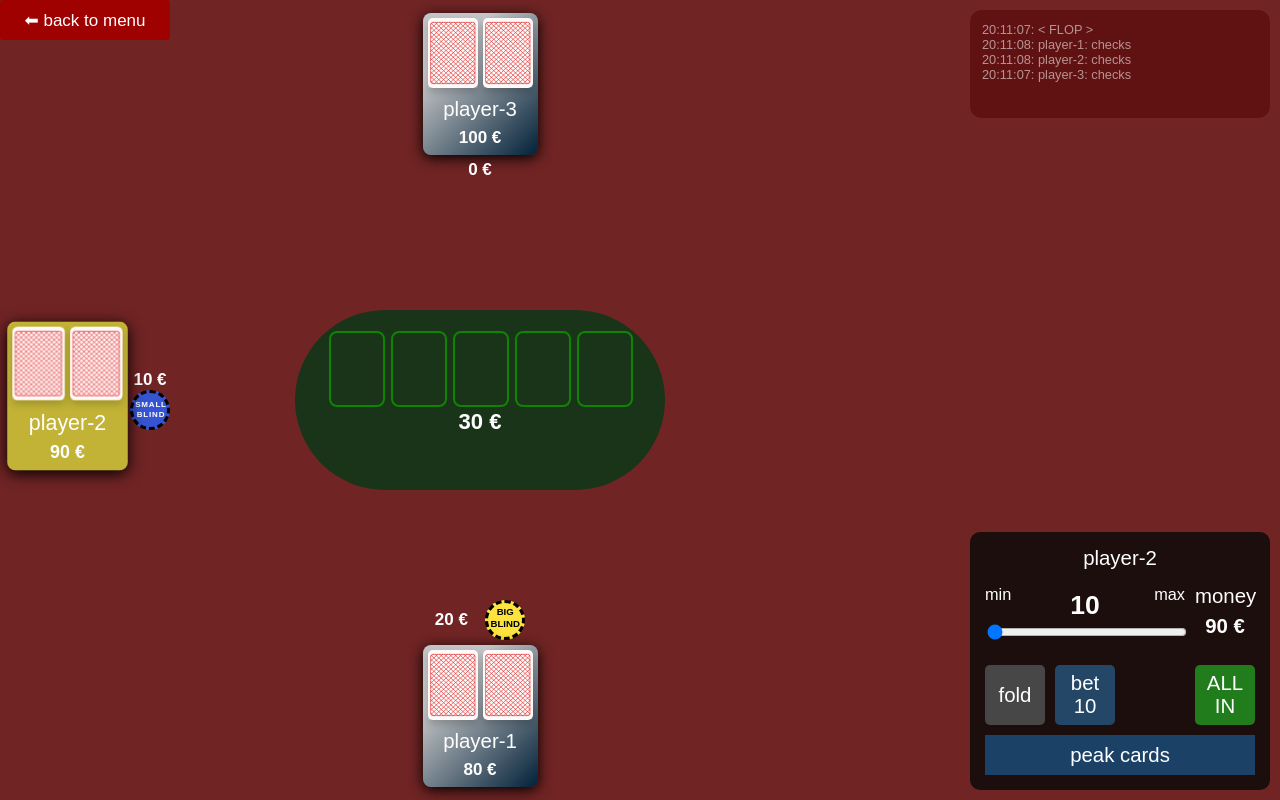
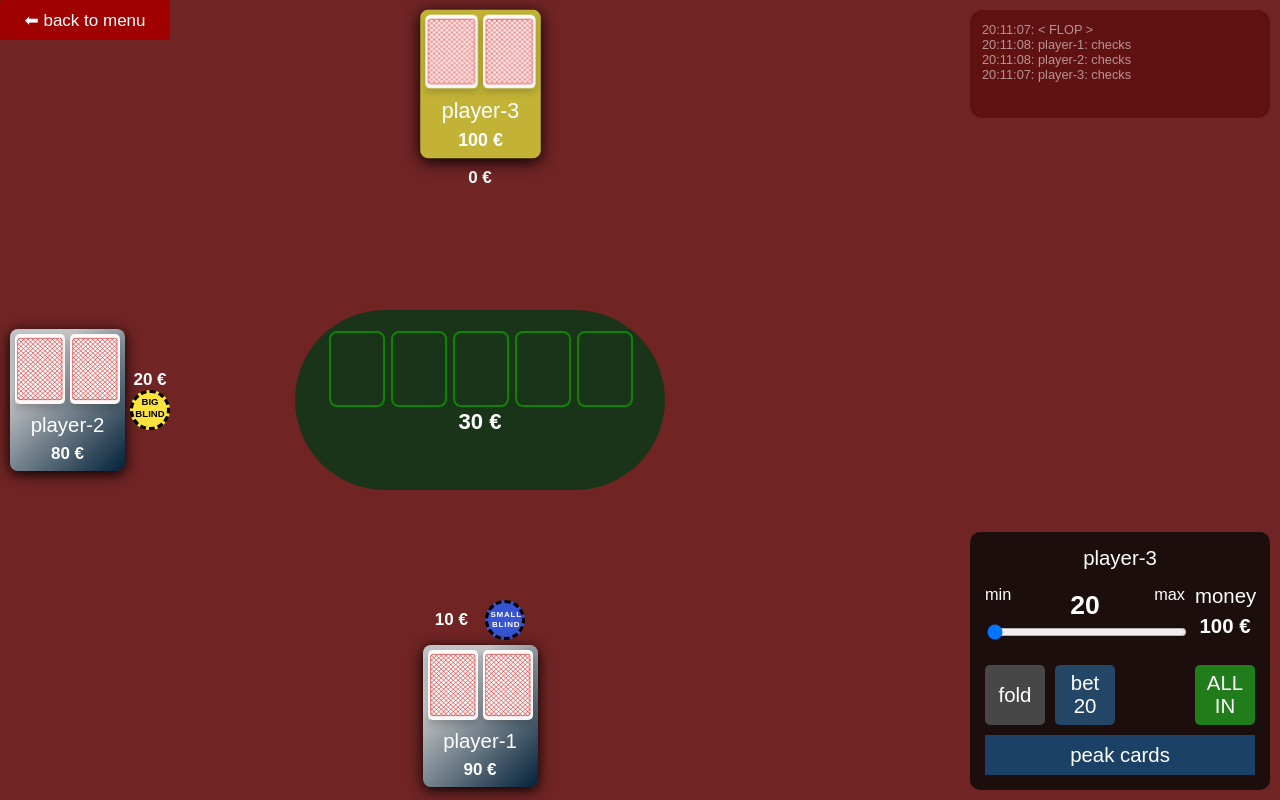
Before and after one commit to babakjalilian/poker, a React (Vite) app: page / in a window 1280 px wide. Both pictures are taken after a click on the element "play!". Built offline with nearby package versions, Linux system fonts and the light colour scheme.

Commit message:
code refactoring ==> and fix bug in finding winner combination when all the players go all in in preflop round because of setTimeOut

```diff
--- a/src/Store.ts
+++ b/src/Store.ts
@@ -13,9 +13,7 @@ class Store {
     players: Players;
     minimumBet = 10;
     initialDeposit = 100;
-    maxSumOfIndividualBets = 0; // maxmimum amount of bets of one person in this round
     sumOfBets = 0; // the sum to split between winners of the round
-    isEveryoneAllInOrFold = true;
     deck: Partial<Deck> = {}; // array of cards to pick from
     cardsOnTheDesk: Card[] = [];
     winners: Player[];
@@ -51,13 +49,11 @@ class Store {
     startInitialGame() {
         console.log("game started");
         this.players = new Players(this.amountOfHumanPlayers, this.initialDeposit);
-        this.isEveryoneAllInOrFold = false;
         this.deck = new Deck();
         this.cardsOnTheDesk = [];
         this.isGameActive = true;
         this.winners = [];
         this.gameInfo = [];
-        this.maxSumOfIndividualBets = 0;
         this.sumOfBets = 0;
 
         this.startRound_BlindCall()
@@ -76,28 +72,19 @@ class Store {
             player.bestCombinationCards = [];
             player.winAmount = 0;
             player.sumOfPersonalBetsInThisRound = 0;
-            player.betToPayToContinue = 0;
             player.hasReacted = false;
             player.isAllIn = false;
             player.hasFolded = false;
-            player.canCheck = false;
-            player.canSupportBet = false;
-            player.canRaise = false;
         });
 
         const playersWhoCanContinuePlaying = playerList.filter(player => player.moneyLeft >= this.blinds.bigBlind);
-
         this.players.playerList = playersWhoCanContinuePlaying;
-        this.isEveryoneAllInOrFold = false;
-
         this.deck = new Deck();
         this.cardsOnTheDesk = [];
-
         this.isGameActive = true;
         this.winners = [];
+        this.players.winners = [];
         this.gameInfo = [];
-
-        this.maxSumOfIndividualBets = 0;
         this.sumOfBets = 0;
 
         this.players.passBlinds();
@@ -108,8 +95,8 @@ class Store {
         /* big and small blinds */
         const { smallBlind, bigBlind } = this.blinds;
         const { smallBlindPlayer, bigBlindPlayer } = this.players;
+        smallBlindPlayer.placeBet(smallBlind, this, BET_ACTION.SMALL_BLIND);
         bigBlindPlayer.placeBet(bigBlind, this, BET_ACTION.BIG_BLIND);
-        smallBlindPlayer.placeBet(smallBlind, this, BET_ACTION.SMALL_BLIND);
 
         /* give cards to players */
         const playerList = this.players.playerList;
@@ -121,17 +108,18 @@ class Store {
         }
 
         /* players decide whether to continue playing with these cards or fold (starting from the small blind player) */
-        this.players.updatePlayerAbilities(this);
-        this.players.activePlayer = this.players.smallBlindPlayer;
+        // this.players.updatePlayerAbilities(this);
+        // if (this.players.playersStillInThisRound.length === 1) {
+        //     return this.endGame();
+        // }
+        this.players.activePlayer = this.players.bigBlindPlayer;
+        this.players.activePlayer = this.players.getNextActivePlayer();
     }
 
     startNextRound(): any {
         /* cleanup before the round */
-        if (!this.isEveryoneAllInOrFold) {
+        if (this.players.playersStillInThisRound.filter(player => !player.isAllIn).length > 1) {
             this.players.playersStillInThisRound.forEach(player => {
-                player.canCheck = true;
-                player.canSupportBet = true;
-                player.canRaise = true;
                 player.hasReacted = false;
             });
         }
@@ -142,10 +130,8 @@ class Store {
             case POKER_ROUNDS.BLIND_CALL: {
                 this.activeRound = POKER_ROUNDS.FLOP;
                 for (let i = 0; i <= 2; i++) {
-                    setTimeout(() => {
-                        const randomCard = this.deck.pickRandomCard();
-                        this.cardsOnTheDesk.push(randomCard);
-                    }, i * 500);
+                    const randomCard = this.deck.pickRandomCard();
+                    this.cardsOnTheDesk.push(randomCard);
                 }
                 break;
             }
@@ -162,7 +148,6 @@ class Store {
                 break;
             }
             case POKER_ROUNDS.RIVER: {
-                this.isGameActive = false;
                 this.endGame();
                 break;
             }
@@ -177,11 +162,84 @@ class Store {
                 return this.startNextRound();
             }
 
-            this.players.updatePlayerAbilities(this);
-            const nextActivePlayer = this.players.getNextActivePlayer();
+            // this.players.updatePlayerAbilities(this);
+            // if (this.players.playersStillInThisRound.length === 1) {
+            //     return this.endGame();
+            // }
+            let nextActivePlayer = this.players.smallBlindPlayer;
+            if (this.players.playerList.length === 2) {
+                nextActivePlayer = this.players.bigBlindPlayer;
+            }
             this.players.activePlayer = nextActivePlayer;
+            if (nextActivePlayer.isAllIn || nextActivePlayer.hasFolded) {
+                nextActivePlayer = this.players.getNextActivePlayer();
+                this.players.activePlayer = nextActivePlayer;
+            }
+        }
+    }
+
+    passMove() {
+        const isEveryoneAllInOrFold = this.players.playerList.every(player => player.isAllIn || player.hasFolded);
+        if (isEveryoneAllInOrFold) {
+            this.players.showAllCards();
+            return this.startNextRound();
         }
 
+        if (this.players.playersStillInThisRound.length === 1) {
+            return this.endGame();
+        }
+
+        const areThereAnyPlayersToReact = this.players.playersLeftToReact.length > 0;
+        if (!areThereAnyPlayersToReact) {
+            this.startNextRound();
+            return;
+        }
+
+        this.players.activePlayer = this.players.getNextActivePlayer();
+    }
+
+    endGame() {
+        this.isGameActive = false;
+        this.showGameResults();
+        setTimeout(() => {
+            this.unfadeAllCards();
+            this.payWinners();
+
+            if (this.mustGameBeRestarted) {
+                this.gameInfo.push(`Game over. Game will restart automatically.`);
+                this.cardsOnTheDesk = [];
+                return setTimeout(() => {
+                    return this.startInitialGame();
+                }, 3000);
+            }
+            return this.continueGame();
+        }, 5000)
+    }
+
+    showGameResults() {
+        this.players.showAllCards();
+        this.fadeAllCards();
+        this.winners = this.players.getWinnersOfRound(this.cardsOnTheDesk);
+        this.logWinners();
+
+        for (const winner of this.winners) {
+            winner.bestCombinationCards.forEach(card => card.isFaded = false);
+        }
+    }
+
+    payWinners() {
+        this.winners.forEach(winner => {
+            winner.moneyLeft += winner.winAmount;
+            winner.winAmount = 0;
+        });
+    }
+
+    logWinners() {
+        this.winners.forEach(winner => {
+            const { name, winAmount, bestCombinationName } = winner;
+            const message = `${name} wins ${winAmount}€ [${COMBINATION_NAMES_HUMAN[bestCombinationName]}]`;
+            this.gameInfo.push(message);
+        });
     }
 
     setCurrentPage(pageToShow: PageName) {
@@ -200,48 +258,6 @@ class Store {
         this.amountOfHumanPlayers = amountOfPlayers;
     }
 
-    endGame() {
-        this.showGameResults();
-        setTimeout(() => {
-            this.unfadeAllCards();
-            this.payWinners();
-
-            if (this.mustGameBeRestarted) {
-                this.gameInfo.push(`Game over. Automatic restart incoming.`);
-                this.cardsOnTheDesk = [];
-                return setTimeout(() => {
-                    return this.startInitialGame();
-                }, 3000);
-            }
-
-            return this.continueGame();
-
-        }, 5000)
-
-    }
-
-    showGameResults() {
-        this.players.showAllCards();
-        this.players.getWinnersOfRound(this);
-
-        this.winners = this.winners.filter(player => player.winAmount);
-        this.logWinners();
-        const { winners } = this;
-
-        for (const winner of winners) {
-            this.fadeAllCards();
-            winner.bestCombinationCards.forEach(card => card.isFaded = false);
-            break;
-        }
-    }
-
-    payWinners() {
-        this.winners.forEach(winner => {
-            winner.moneyLeft += winner.winAmount;
-            winner.winAmount = 0;
-        });
-    }
-
     fadeAllCards() {
         this.allCards.forEach(card => card.fade());
     }
@@ -249,14 +265,6 @@ class Store {
     unfadeAllCards() {
         this.allCards.forEach(card => card.unfade());
     }
-
-    logWinners() {
-        this.winners.forEach(winner => {
-            const { name, winAmount, bestCombinationName } = winner;
-            const message = `${name} wins ${winAmount}€ [${COMBINATION_NAMES_HUMAN[bestCombinationName]}]`;
-            this.gameInfo.push(message);
-        });
-    }
 }
 
 export default Store;
--- a/src/components/game/bet-controls/BetControls.tsx
+++ b/src/components/game/bet-controls/BetControls.tsx
@@ -18,7 +18,7 @@ const BetControls: React.FC = observer(() => {
         setMinBetValue(minimumBetAmount);
         setBetValue(minimumBetAmount);
         setSBetValue(String(minimumBetAmount));
-    }, [store.players.activePlayer]);
+    }, [store.players.activePlayer, store.activeRound]);
 
     const updateBetValue = useCallback((e: ChangeEvent<HTMLInputElement>) => {
         const target = e.target;
--- a/src/modules/Player.ts
+++ b/src/modules/Player.ts
@@ -3,6 +3,7 @@ import { BET_ACTION, COMBINATIONS } from "../Consts";
 import Store from "../Store";
 import { PlayerType } from "../types";
 import { Card } from "./Card";
+import { Players } from './Players';
 
 export class Player implements PlayerType {
     id = 0;
@@ -10,42 +11,52 @@ export class Player implements PlayerType {
     cards: Card[] = [];
     bestCombinationName = COMBINATIONS.HIGH_CARD;
     bestCombinationCards = [];
-    betToPayToContinue = 0; // money left to bet to continue playing
     sumOfPersonalBetsInThisRound = 0; // sum of money the player has bet in this round
     winAmount = 0;
     moneyLeft = 0;
     hasReacted = false;
     isAllIn = false;
     hasFolded = false;
+
     /* player controls enable state */
-    canCheck = false;
-    canSupportBet = false;
-    canRaise = false;
+    get canCheck(): boolean {
+        return this.sumOfPersonalBetsInThisRound === this.players.maxSumOfIndividualBets;
+    }
 
-    constructor(name: string, id: number, moneyLeft: number) {
+    get canSupportBet(): boolean {
+        return (this.sumOfPersonalBetsInThisRound + this.moneyLeft) >= this.players.maxSumOfIndividualBets;
+    }
+
+    get canRaise(): boolean {
+        return (this.sumOfPersonalBetsInThisRound + this.moneyLeft) > this.players.maxSumOfIndividualBets;
+    }
+
+    // money left to bet to continue playing
+    get betToPayToContinue(): number {
+        return this.players.maxSumOfIndividualBets - this.sumOfPersonalBetsInThisRound;
+    }
+
+    constructor(name: string, id: number, moneyLeft: number, private players: Players) {
         this.id = id;
         this.name = name;
         this.moneyLeft = moneyLeft;
-        this.betToPayToContinue = 0;
         this.sumOfPersonalBetsInThisRound = 0;
         this.hasReacted = false;
         this.isAllIn = false;
         this.hasFolded = false;
-        this.canCheck = false;
-        this.canSupportBet = false;
-        this.canRaise = false;
 
         makeAutoObservable(this);
     }
 
     fold(store: Store) {
         this.hasFolded = true;
-        store.players.passMove(store);
+        this.hasReacted = true;
+        store.passMove();
     }
 
     check(store: Store) {
         this.hasReacted = true;
-        store.players.passMove(store);
+        store.passMove();
     }
 
     supportBet(store: Store) {
@@ -55,21 +66,14 @@ export class Player implements PlayerType {
     }
 
     raiseBet(store: Store, bet: number) {
-        store.players.playersLeftToReact.filter(player => player !== this && !player.isAllIn && player.moneyLeft > 0).forEach(player => {
-            // everyone still playing has to react to the bet raise
-            player.hasReacted = false;
-        });
+        this.hasReacted = true;
         this.placeBet(bet, store, BET_ACTION.RAISE);
     }
 
     allIn(store: Store) {
-        const { moneyLeft } = this;
-        store.players.playersStillInThisRound.filter(player => player !== this && !player.isAllIn && player.moneyLeft > 0).forEach(player => {
-            // everyone still playing has to react to the bet raise
-            player.hasReacted = false;
-        });
         this.isAllIn = true;
         this.hasReacted = true;
+        const { moneyLeft } = this;
         this.placeBet(moneyLeft, store, BET_ACTION.ALL_IN);
     }
 
@@ -80,21 +84,15 @@ export class Player implements PlayerType {
             return alert(`Player "${name}" can not bet ${betAmount}! ${betAction} \n Place a proper bet!`);
         }
 
-        if (![BET_ACTION.SMALL_BLIND, BET_ACTION.BIG_BLIND].includes(betAction)) {
-            this.hasReacted = true;
-        }
         this.moneyLeft -= betAmount;
         this.sumOfPersonalBetsInThisRound += betAmount;
         store.sumOfBets += betAmount;
-        if (this.sumOfPersonalBetsInThisRound > store.maxSumOfIndividualBets) {
-            store.maxSumOfIndividualBets = this.sumOfPersonalBetsInThisRound;
-        }
 
         if (this.moneyLeft === 0) {
             this.isAllIn = true;
         }
 
-        store.players.passMove(store);
+        store.passMove();
 
     }
 
--- a/src/modules/Players.ts
+++ b/src/modules/Players.ts
@@ -1,6 +1,5 @@
 import { makeAutoObservable } from "mobx";
 import { cardCosts, COMBINATIONS, humanPlayerNames, suitNames, suitSymbols } from "../Consts";
-import Store from "../Store";
 import { CardCost, PlayersAtCombinations } from "../types";
 import { getCardsInFlushIfThereIsAny, getCardsInStraightIfThereIsAny, getDescSortedArrayofCards } from "../utils";
 import { Card } from "./Card";
@@ -8,12 +7,25 @@ import { Player } from "./Player";
 
 export class Players {
     playerList: Player[]; // static list of players which entered the game (on game start we delete ones who cant participate)
-    playersStillInThisRound: Player[]; // everyone who has not folded since the start of the game
-    playersLeftToReact: Player[]; // everyone who has not folded and is not all in
-
     bigBlindPlayer: Player;
     smallBlindPlayer: Player;
     activePlayer: Player;
+    winners: Player[] = [];
+
+    // maxmimum amount of bets of one person in this round
+    get maxSumOfIndividualBets(): number {
+        return Math.max(...this.playerList.map(player => player.sumOfPersonalBetsInThisRound));
+    }
+
+    // everyone who has not folded since the start of the game
+    get playersStillInThisRound(): Player[] {
+        return this.playerList.filter(player => !player.hasFolded);
+    }
+
+    // everyone who has not folded and is not all in
+    get playersLeftToReact(): Player[] {
+        return this.playersStillInThisRound.filter(player => !player.isAllIn).filter(player => !player.hasReacted || player.hasReacted && player.sumOfPersonalBetsInThisRound < this.maxSumOfIndividualBets);
+    }
 
     constructor(amountOfHumanPlayers: number, initialMoney: number) {
         const playerList = Array.from({ length: amountOfHumanPlayers }, (_, i) => {
@@ -22,65 +34,35 @@ export class Players {
             return new Player(
                 playerName,
                 id,
-                initialMoney
+                initialMoney,
+                this
             );
         });
         this.playerList = playerList;
-        this.playersStillInThisRound = playerList;
-        this.playersLeftToReact = playerList;
-
-        this.bigBlindPlayer = playerList[0];
-        this.smallBlindPlayer = playerList[1];
+        this.smallBlindPlayer = playerList[0];
+        this.bigBlindPlayer = playerList[1];
         this.activePlayer = this.smallBlindPlayer;
 
         makeAutoObservable(this);
     }
 
     passBlinds() {
-        const { bigBlindPlayer: prevBigBlindPlayer, playerList: accessiblePlayers } = this;
-        const prevBigBlindPlayerIndex = accessiblePlayers.findIndex(player => player.id === prevBigBlindPlayer.id);
-        this.bigBlindPlayer = accessiblePlayers[prevBigBlindPlayerIndex + 1] || accessiblePlayers[0];
-        const bigBlindPlayerIndex = accessiblePlayers.findIndex(player => player.id === this.bigBlindPlayer.id);
-        this.smallBlindPlayer = accessiblePlayers[bigBlindPlayerIndex + 1] || accessiblePlayers[0];
+        const { smallBlindPlayer: prevSmallBlindPlayer, playerList: accessiblePlayers } = this;
+        const prevSmallBlindPlayerIndex = accessiblePlayers.findIndex(player => player.id === prevSmallBlindPlayer.id);
+        this.smallBlindPlayer = accessiblePlayers[prevSmallBlindPlayerIndex + 1] || accessiblePlayers[0];
+        const smallBlindPlayerIndex = accessiblePlayers.findIndex(player => player.id === this.smallBlindPlayer.id);
+        this.bigBlindPlayer = accessiblePlayers[smallBlindPlayerIndex + 1] || accessiblePlayers[0];
     }
 
-    passMove(store: Store) {
-        const isEveryoneAllInOrFold = this.playerList.every(player => player.isAllIn || player.hasFolded);
-        store.isEveryoneAllInOrFold = isEveryoneAllInOrFold;
-        if (isEveryoneAllInOrFold) {
-            this.showAllCards();
-            return store.startNextRound();
-        }
 
-        this.updatePlayerAbilities(store);
-
-        const areThereAnyPlayersToReact = this.playersLeftToReact.length > 0;
-        if (!areThereAnyPlayersToReact) {
-            store.startNextRound();
-            return;
-        }
-
-        this.activePlayer = this.getNextActivePlayer();
-    }
-
-    updatePlayerAbilities(store: Store) {
-        // player can't continue playing in this round if: hasFolded
-        this.playersStillInThisRound = this.playerList.filter(player => !player.hasFolded);
-        // if everyone else folds, the last player wins
-        if (this.playersStillInThisRound.length === 1) {
-            return store.endGame();
-        }
-
-        // player can react to the bet if: !isAllIn && !hasFolded
-        this.playersLeftToReact = this.playersStillInThisRound.filter(player => !player.isAllIn).filter(player => !player.hasReacted || player.hasReacted && player.sumOfPersonalBetsInThisRound < store.maxSumOfIndividualBets);
-        this.playersLeftToReact.forEach(player => {
-            player.hasReacted = false;
-            player.canCheck = player.sumOfPersonalBetsInThisRound === store.maxSumOfIndividualBets;
-            player.canSupportBet = (player.sumOfPersonalBetsInThisRound + player.moneyLeft) >= store.maxSumOfIndividualBets;
-            player.canRaise = (player.sumOfPersonalBetsInThisRound + player.moneyLeft) > store.maxSumOfIndividualBets;
-            player.betToPayToContinue = store.maxSumOfIndividualBets - player.sumOfPersonalBetsInThisRound;
-        });
-    }
+    // updatePlayerAbilities(store: Store) {
+    //     // TODO: this maybe could be removed
+    //     // if everyone else folds, the last player wins
+    //     if (this.playersStillInThisRound.length === 1) {
+    //         console.log('🚀 ~ file: Players.ts ~ line 82 ~ Players ~ updatePlayerAbilities ~ this.playersStillInThisRound.length', this.playersStillInThisRound.length)
+    //         return store.endGame();
+    //     }
+    // }
 
     getNextActivePlayer() {
         const { activePlayer, playersLeftToReact } = this;
@@ -93,13 +75,12 @@ export class Players {
         this.playerList.filter(player => !player.hasFolded).forEach(player => player.showCards());
     }
 
-    getWinnersOfRound(store: Store) {
+    getWinnersOfRound(cardsOnTheDesk: Card[]) {
         const sidePots = this.calculateSidePots();
-        if (sidePots.length) {
-            sidePots.forEach(pot => {
-                this.getWinnerOfPot(pot.money, store, pot.playersEligible)
-            })
-        }
+        sidePots.forEach(pot => {
+            this.getWinnerOfPot(pot.money, cardsOnTheDesk, pot.playersEligible)
+        })
+        return this.winners.filter(player => player.winAmount > 0);
     }
 
     private calculateSidePots() {
@@ -154,16 +135,16 @@ export class Players {
 
     }
 
-    private getWinnerOfPot(potMoney: number, store: Store, playersEligibleInThisPot: Player[]) {
+    private getWinnerOfPot(potMoney: number, cardsOnTheDesk: Card[], playersEligibleInThisPot: Player[]) {
         // if there is only one player left, he is the winner
         if (playersEligibleInThisPot.length === 1) {
             const player = playersEligibleInThisPot[0];
-            this.UpdateWinnersInStore(player, potMoney, store);
+            this.UpdateWinners(this.winners, player, potMoney);
             return;
         }
 
         // there is more than one player so check players for winner of the pot
-        const playersAtCombination: PlayersAtCombinations = this.checkPlayersHandCombinations(playersEligibleInThisPot, [...store.cardsOnTheDesk])
+        const playersAtCombination: PlayersAtCombinations = this.checkPlayersHandCombinations(playersEligibleInThisPot, [...cardsOnTheDesk])
         const combinations = [COMBINATIONS.ROYAL_FLUSH, COMBINATIONS.STRAIGHT_FLUSH, COMBINATIONS.FOUR_OF_KIND, COMBINATIONS.FULL_HOUSE, COMBINATIONS.FLUSH, COMBINATIONS.STRAIGHT, COMBINATIONS.THREE_OF_KIND, COMBINATIONS.TWO_PAIRS, COMBINATIONS.PAIR, COMBINATIONS.HIGH_CARD];
         for (const combinationName of combinations) {
             const playersWithThisCombination = playersAtCombination[combinationName];
@@ -173,10 +154,10 @@ export class Players {
                 continue;
             } else if (amountOfPlayersWithThisCombination === 1) {
                 const player = playersWithThisCombination[0];
-                this.UpdateWinnersInStore(player, potMoney, store);
+                this.UpdateWinners(this.winners, player, potMoney);
                 return;
             } else {
-                this.resolveTieInSameCombination(playersWithThisCombination, potMoney, store);
+                this.resolveTieInSameCombination(playersWithThisCombination, potMoney);
                 return;
             }
         }
@@ -302,13 +283,13 @@ export class Players {
         return playersAtCombination;
     }
 
-    private resolveTieInSameCombination(playersWithSameCardCombination: Player[], potMoney: number, store: Store) {
+    private resolveTieInSameCombination(playersWithSameCardCombination: Player[], potMoney: number) {
         // Checking combination and kicker cards for breaking tie
         for (let i = 0; i < 5; i++) {
             const highestTieBreakerCardCost: CardCost = Math.max(...playersWithSameCardCombination.map(player => player.bestCombinationCards[i].cardCost)) as CardCost;
             const players = playersWithSameCardCombination.filter(player => player.bestCombinationCards[i].cardCost === highestTieBreakerCardCost);
             if (players.length === 1) {
-                this.UpdateWinnersInStore(players[0], potMoney, store);
+                this.UpdateWinners(this.winners, players[0], potMoney);
                 return
             } else {
                 playersWithSameCardCombination = [...players];
@@ -317,31 +298,29 @@ export class Players {
         }
         // there is still a tie so we split the pot
         if (playersWithSameCardCombination.length > 1) {
-            this.splitPotBetweenPlayers(playersWithSameCardCombination, potMoney, store)
+            this.splitPotBetweenPlayers(playersWithSameCardCombination, potMoney)
             return;
         }
     }
 
-    private splitPotBetweenPlayers(players: Player[], moneyInPot: number, store: Store) {
+    private splitPotBetweenPlayers(players: Player[], moneyInPot: number) {
         const approxSumToWin = Math.floor(moneyInPot / players.length);
         for (const player of players) {
-            this.UpdateWinnersInStore(player, approxSumToWin, store);
+            this.UpdateWinners(this.winners, player, approxSumToWin);
         }
         return;
     }
 
-    private UpdateWinnersInStore(player: Player, winMoney: number, store: Store) {
-        const alreadyIsWinnerPlayerIndex = store.winners.findIndex(p => p.id === player.id)
+    private UpdateWinners(winners: Player[], player: Player, winMoney: number) {
+        const alreadyIsWinnerPlayerIndex = winners.findIndex(p => p.id === player.id)
         if (alreadyIsWinnerPlayerIndex > -1) {
-            let winner = store.winners[alreadyIsWinnerPlayerIndex];
+            let winner = winners[alreadyIsWinnerPlayerIndex];
             winner.winAmount += winMoney;
-            store.winners.splice(alreadyIsWinnerPlayerIndex, 1, winner);
+            winners.splice(alreadyIsWinnerPlayerIndex, 1, winner);
         } else {
             player.winAmount = winMoney;
-            store.winners.push(player)
+            winners.push(player)
         }
     }
 
-
-
 }
```
Also changed, not shown: src/components/game/game-table/GameTable.scss (+9 -3 lines).
